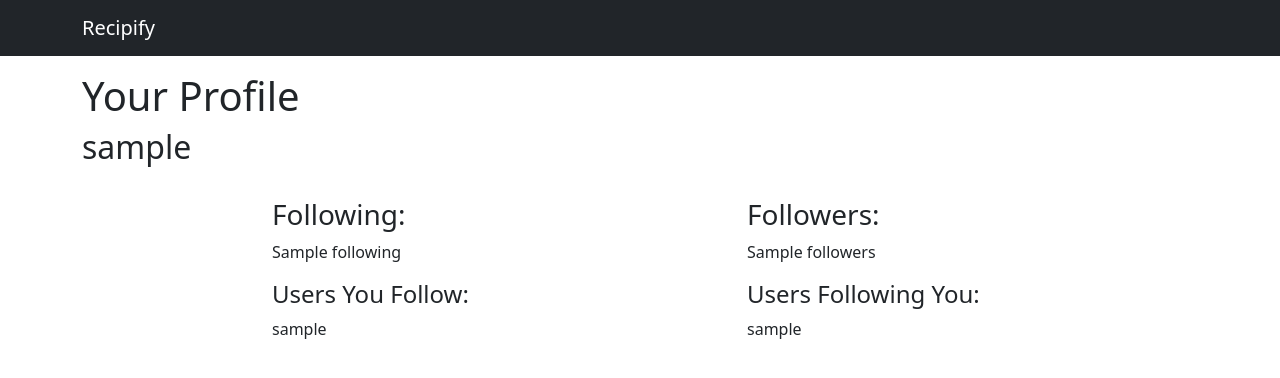
After one commit to amemone/SEG-Small-Group-Project, a Django app: template recipes/templates/view_profile.html in a window 1280 px wide. The commit adds this page. Shown: the top 378 px of the page. Run offline with Django 5.2, Linux system fonts and the light colour scheme; the template is opened without the code that fills it: most values are stand-ins (such as "Sample title", 1, 10 or a date in 2020); some libraries are stand-ins or nearby versions.

Commit message:
Make it so you are able to see the number of users you are following and users who are following you and their names

```diff
--- a/recipes/templates/partials/menu.html
+++ b/recipes/templates/partials/menu.html
@@ -6,6 +6,7 @@
         <span class="bi-person-circle"></span>
       </a>
       <ul class="dropdown-menu dropdown-menu-end" aria-labelledby="user-account-dropdown">
+        <li><a class="dropdown-item" href="{% url 'view_profile' %}">View Profile</a></li>
         <li><a class="dropdown-item" href="{% url 'dashboard' %}">See dashboard</a></li>
         <li><a class="dropdown-item" href="{% url 'feed' %}">See feed</a></li>
         <li><a class="dropdown-item" href="{% url 'profile' %}">Change profile</a></li>
--- /dev/null
+++ b/recipes/templates/view_profile.html
@@ -0,0 +1,43 @@
+{% extends 'base_content.html' %}
+{% block content %}
+<div class="container">
+    <div class="row">
+        <div class="col-12">
+            <h1>Your Profile</h1>
+            <h2>{{ user_name }}</h2>
+        </div>
+    </div>
+
+    <br>
+
+    <div class="row justify-content-center">
+        <div class="col-md-4 offset-md-1">
+            <h3>Following:</h3>
+            <p>{{ following }}</p>
+
+            <h4>Users You Follow:</h4>
+            {% if user_followings %}
+                {% for u in user_followings %}
+                    <p>{{ u.username }}</p>
+                {% endfor %}
+            {% else %}
+                <p><b>No Users</b></p>
+            {% endif %}
+        </div>
+
+        <div class="col-md-4 offset-md-1">
+            <h3>Followers:</h3>
+            <p>{{ followers }}</p>
+
+            <h4>Users Following You:</h4>
+            {% if user_followers %}
+                {% for u in user_followers %}
+                    <p>{{ u.username }}</p>
+                {% endfor %}
+            {% else %}
+                <p><b>No Users</b></p>
+            {% endif %}
+        </div>
+    </div>
+</div>
+{% endblock %}
--- a/recipify/urls.py
+++ b/recipify/urls.py
@@ -24,6 +24,7 @@ from recipes.views.follow_view import follow_user, follow
 from recipes.views.unfollow_view import unfollow_user, unfollow
 from recipes.views.recipe_create_view import recipe_create_view
 from recipes.views.recipe_browse_view import recipe_browse_view
+from recipes.views.profile_display_view import ProfileDisplayView
 
 urlpatterns = [
     path('admin/', admin.site.urls),
@@ -41,7 +42,8 @@ urlpatterns = [
     path('unfollow/', unfollow, name='unfollow'),
     path('unfollow/<str:username>/', unfollow_user, name='unfollow_user'),
     path('recipes/browse/', recipe_browse_view, name='recipe_browse'),
-    path('recipe/create/', recipe_create_view, name='recipe_create')
+    path('recipe/create/', recipe_create_view, name='recipe_create'),
+    path('view_profile/', ProfileDisplayView.as_view(), name='view_profile')
 
 ]
 urlpatterns += static(settings.STATIC_URL, document_root=settings.STATIC_ROOT)
```
Also changed, not shown: recipes/views/profile_display_view.py (added, +31 -0 lines).
